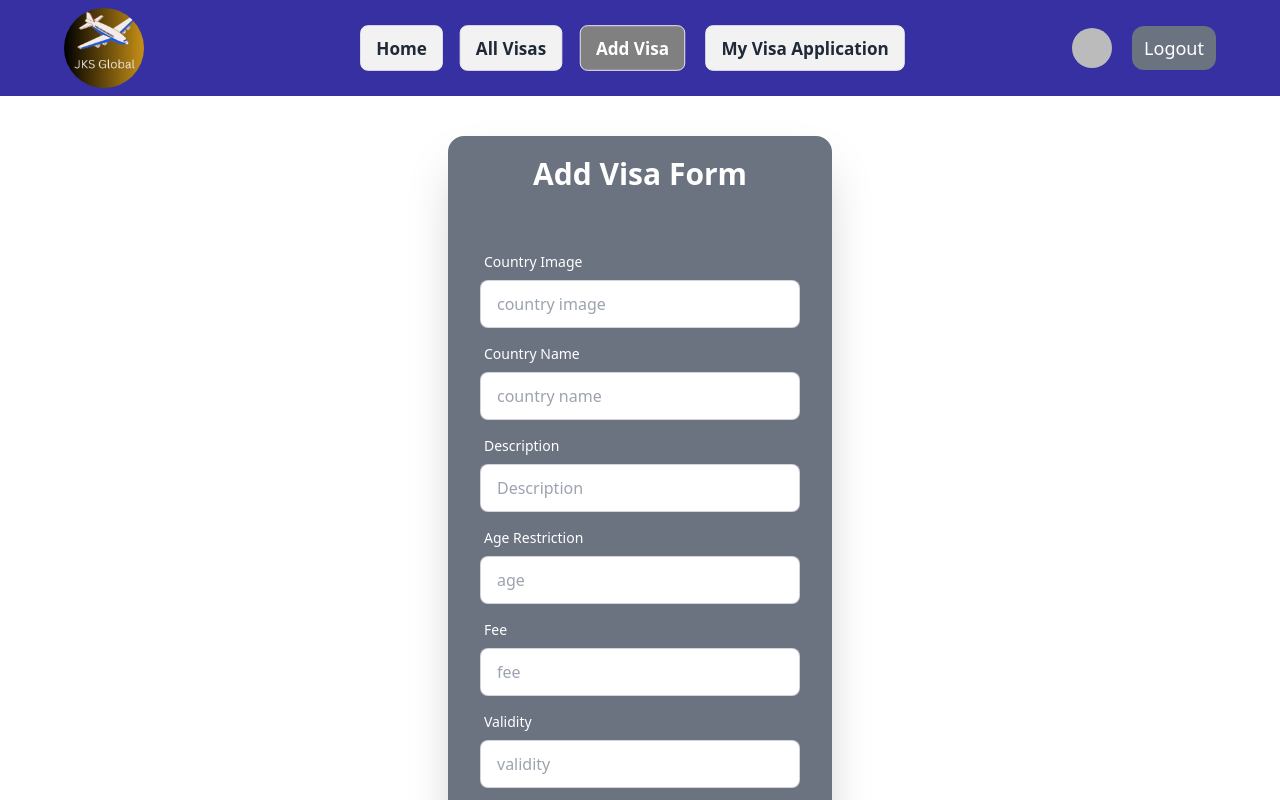
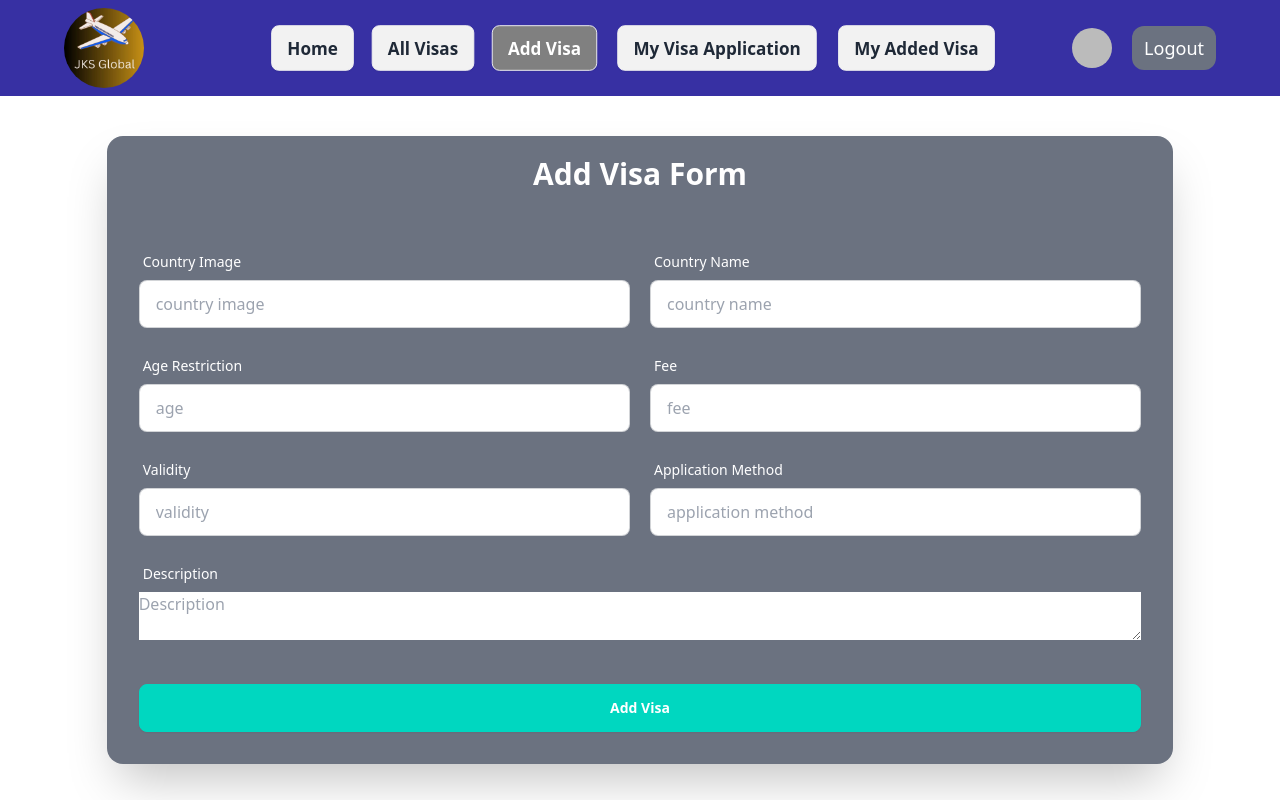
Before and after one commit to Sahajewel/visa-processing-center-client-side, a React (Vite) app: page /add-visa in a window 1280 px wide. Shown: the top 800 px of the page. Built offline with nearby package versions, Linux system fonts and the light colour scheme; no server answers; sample sign-in values are in the browser's storage.

Commit message:
my added visa section completed

```diff
--- a/src/Components/Navbar/Navbar.jsx
+++ b/src/Components/Navbar/Navbar.jsx
@@ -11,6 +11,7 @@ export default function Navbar() {
         <NavLink className="mr-3 btn text-lg " to="/all-visas">All Visas</NavLink>
         <NavLink className="mr-3 btn text-lg " to="/add-visa">Add Visa</NavLink>
         <NavLink className="mr-3 btn text-lg " to="/my-visa-applications">My Visa Application</NavLink>
+        <NavLink className="mr-3 btn text-lg " to="/my-added-visa">My Added Visa</NavLink>
     </div>
   return (
     <div className="navbar bg-indigo-800 px-16">
--- a/src/Components/Routes/Routes.jsx
+++ b/src/Components/Routes/Routes.jsx
@@ -13,6 +13,7 @@ import AllVisas from "../../Pages/AllVisas/AllVisas";
 import VisaDetails from "../../Pages/VisaDetails/VisaDetails";
 import PrivateRoutes from "../PrivateRoutes/PrivateRoutes";
 import MyVisaApplications from "../../Pages/myVisaApplications/MyVisaApplications";
+import MyAddedVisa from "../../Pages/MyAddedVisa/MyAddedVisa";
 
 
 export const router = createBrowserRouter([
@@ -40,17 +41,21 @@ export const router = createBrowserRouter([
  {
   path: "/all-visas",
   element: <AllVisas></AllVisas>,
-  loader: ()=>fetch("http://localhost:5000/all-visas")
+  loader: ()=>fetch("https://assignment-10-server-flax-delta.vercel.app/all-visas")
  },
  {
   path: "/visa-details/:id",
   element: <VisaDetails></VisaDetails>,
-  loader: ({params})=>fetch(`http://localhost:5000/all-visas/${params.id}`)
+  loader: ({params})=>fetch(`https://assignment-10-server-flax-delta.vercel.app/all-visas/${params.id}`)
  },
  {
   path: "/my-visa-applications/",
   element: <MyVisaApplications></MyVisaApplications>,
-  loader: ()=>fetch("http://localhost:5000/users")
+  loader: ()=>fetch("https://assignment-10-server-flax-delta.vercel.app/users")
  },
+ {
+  path: "/my-added-visa",
+  element: <MyAddedVisa></MyAddedVisa>,
+ }
 
 ]);
--- a/src/Pages/AddVisa/AddVisa.jsx
+++ b/src/Pages/AddVisa/AddVisa.jsx
@@ -16,7 +16,7 @@ export default function AddVisa() {
         const application = form.application.value;
      const addVisa = ({countryImage, countryName,description, age, fee, validity,application})
      toast("added visa successfully")
-        fetch("http://localhost:5000/add-visa",{
+        fetch("https://assignment-10-server-flax-delta.vercel.app/add-visa",{
           method: "POST",
           headers: {
             "content-type": "application/json"
@@ -33,10 +33,10 @@ export default function AddVisa() {
    <div>
     <Navbar></Navbar>
     <ToastContainer></ToastContainer>
-    <div className="card bg-gray-500 w-10/12 mx-auto max-w-sm shrink-0 shadow-2xl my-10 ">
+    <div className="card bg-gray-500 w-10/12 mx-auto  shrink-0 shadow-2xl my-10 ">
     <h1 className='text-center text-3xl font-bold text-white my-5'>Add Visa Form</h1>
-    <form onSubmit={handleAddVisa} className="card-body">
-      <div className="form-control ">
+    <form onSubmit={handleAddVisa} className="card-body w-full grid grid-cols-1 md:grid-cols-2 gap-5">
+      <div className="form-control col-s">
         <label className="label">
           <span className="label-text text-white">Country Image</span>
         </label>
@@ -49,13 +49,7 @@ export default function AddVisa() {
         <input name='countryName' type="text" placeholder="country name" className="input input-bordered" required />
 
       </div>
-      <div className="form-control">
-        <label className="label">
-          <span className="label-text text-white">Description</span>
-        </label>
-        <input name='description' type="text" placeholder="Description" className="input input-bordered" required />
 
-      </div>
       <div className="form-control">
         <label className="label">
           <span className="label-text text-white">Age Restriction</span>
@@ -84,7 +78,15 @@ export default function AddVisa() {
         <input name='application' type="text" placeholder="application method" className="input input-bordered" required />
 
       </div>
-      <div className="form-control mt-6">
+      <div className="form-control col-span-2">
+        <label className="label">
+          <span className="label-text text-white">Description</span>
+        </label>
+        {/* <input name='description' type="text" placeholder="Description" className="input input-bordered" required /> */}
+       <textarea name="description"  placeholder='Description' id=""></textarea>
+
+      </div>
+      <div className="form-control mt-6 col-span-2">
         <button type='submit' className="btn btn-accent text-white">Add Visa</button>
       </div>
     </form>
--- a/src/Pages/LatestVisa/LatestVisa.jsx
+++ b/src/Pages/LatestVisa/LatestVisa.jsx
@@ -5,7 +5,7 @@ export default function LatestVisa() {
   const [latest, setLatest] = useState([])
 
   useEffect(()=>{
-    fetch("http://localhost:5000/latest-visas")
+    fetch("https://assignment-10-server-flax-delta.vercel.app/latest-visas")
     .then((res)=>res.json())
     .then((result)=>setLatest(result))
   }, [])
--- /dev/null
+++ b/src/Pages/MyAddedVisa/MyAddedVisa.jsx
@@ -0,0 +1,28 @@
+import React, { useContext, useEffect, useState } from 'react'
+import Navbar from '../../Components/Navbar/Navbar'
+import Footer from '../Footer/Footer'
+import { AuthContext } from '../../Components/AuthProvider/AuthProvider'
+
+export default function MyAddedVisa() {
+  const {loginUser} = useContext(AuthContext)
+const [addedVisa, setAddedVisa] = useState([])
+  useEffect(()=>{
+  fetch(`https://assignment-10-server-flax-delta.vercel.app/users/${loginUser?.email}`)
+  .then((res)=>res.json())
+  .then((result)=>setAddedVisa(result))
+  },[])
+  console.log(addedVisa)
+  return (
+    <div>
+        <Navbar></Navbar>
+   <div className='mx-auto w-6/12 bg-gray-500'>
+   <p className='text-center my-10 py-5 text-white text-2xl font-bold'>{addedVisa.countryName}</p>
+   <img className='w-40 mx-auto' src={addedVisa.countryImage} alt="" />
+   <p className='text-center text-white my-5 text-lg'>{addedVisa.fee}</p>
+   <p className='text-center text-white my-5 text-lg pb-5'>{addedVisa.validity}</p>
+   <p>{addedVisa.application_method}</p>
+   </div>
+      <Footer></Footer>
+    </div>
+  )
+}
--- a/src/Pages/MyVisaApplications/MyVisaApplications.jsx
+++ b/src/Pages/MyVisaApplications/MyVisaApplications.jsx
@@ -21,7 +21,7 @@ console.log(matchCountries)
 
 const handleDelete =(id)=>{
 
-fetch(`http://localhost:5000/users/${id}`,{
+fetch(`https://assignment-10-server-flax-delta.vercel.app/users/${id}`,{
   method: "DELETE"
 })
 .then((res)=>res.json())
--- a/src/Pages/VisaDetails/VisaDetails.jsx
+++ b/src/Pages/VisaDetails/VisaDetails.jsx
@@ -16,7 +16,7 @@ export default function VisaDetails() {
     const fee = form.fee.value
 
     const users =({email, fName, lName,fee,countryImage,countryName,description,age, fee,validity, application})
-    fetch("http://localhost:5000/users",{
+    fetch("https://assignment-10-server-flax-delta.vercel.app/users",{
         method: "POST",
         headers:{
             "content-type": "application/json"
```
